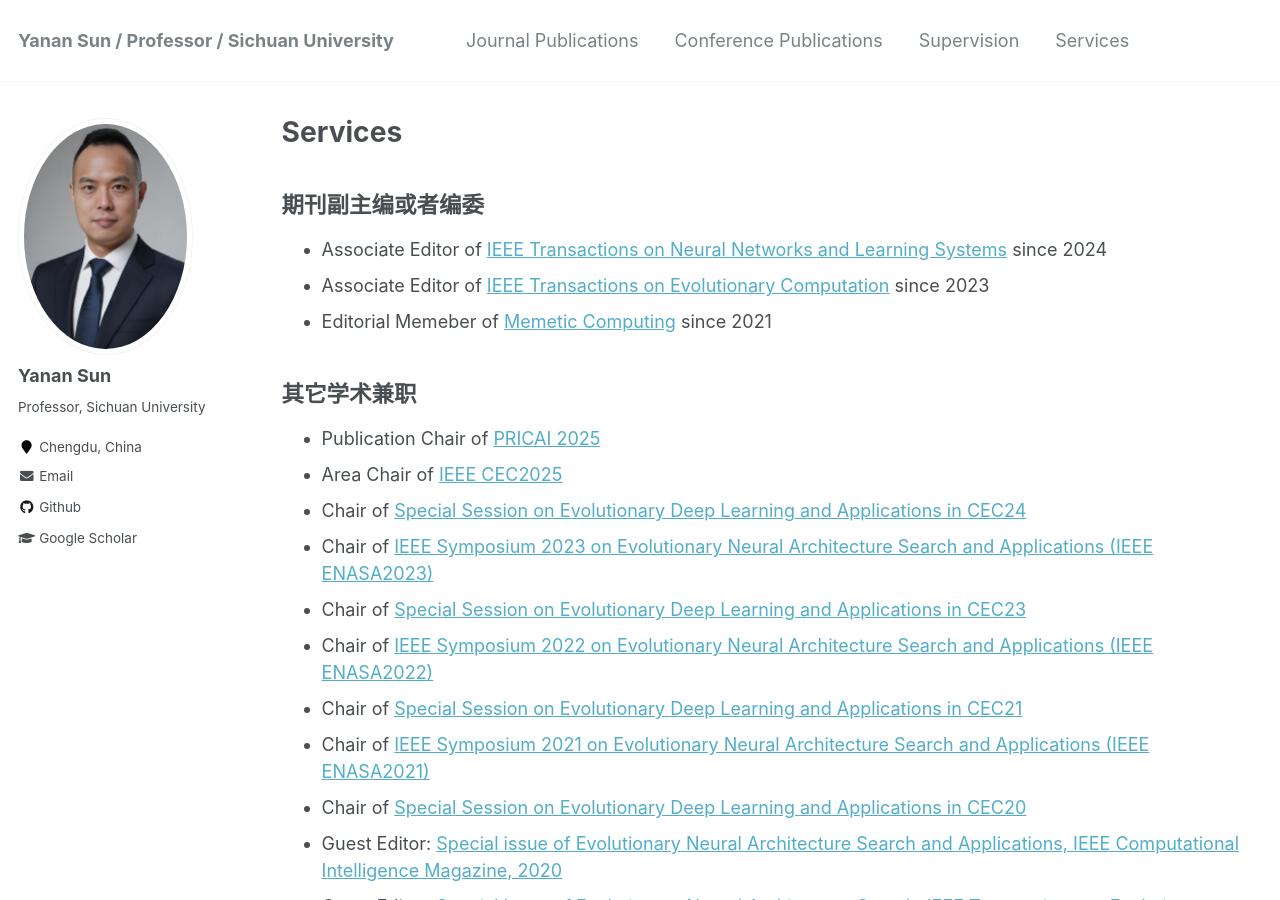
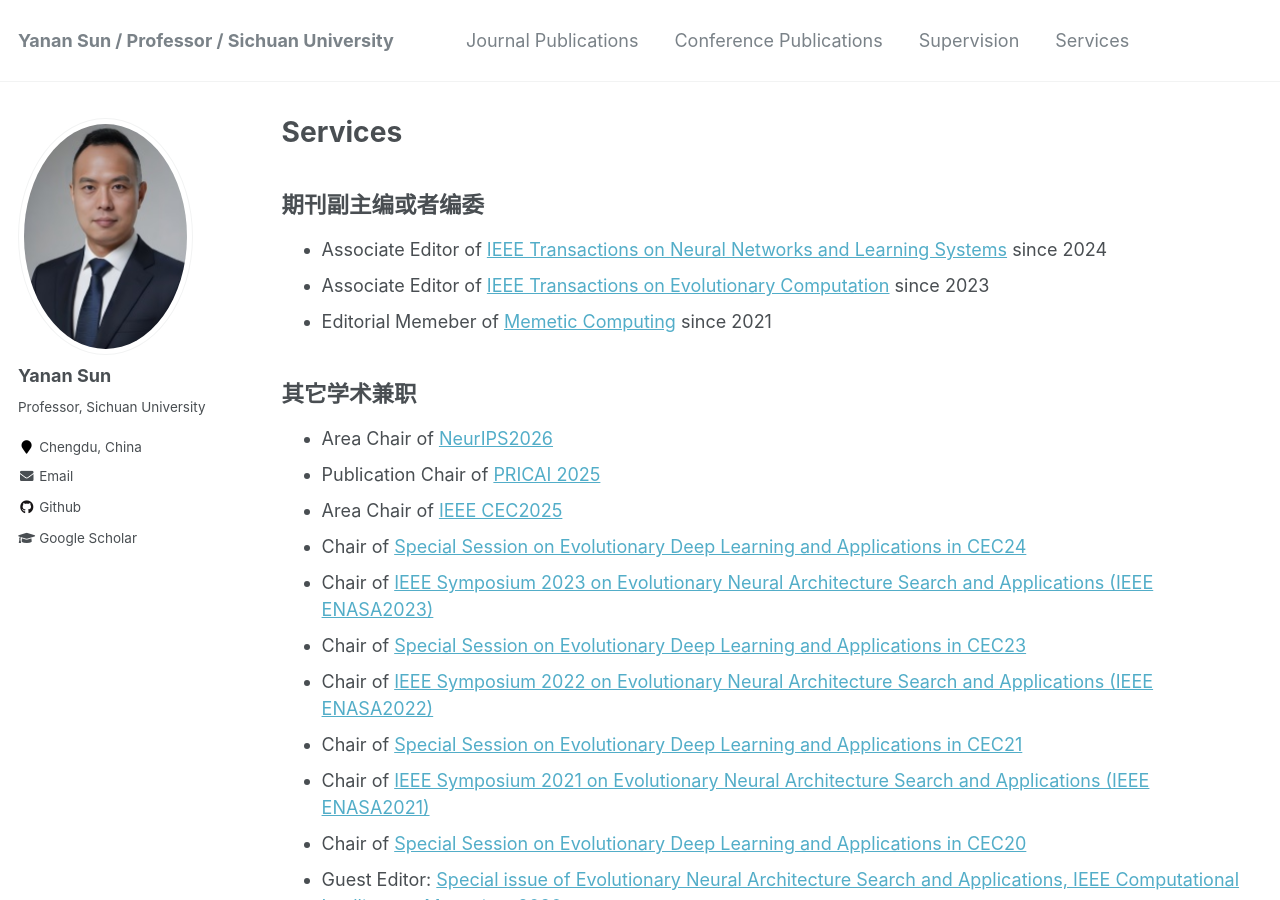
Before and after one commit to yn-sun/yn-sun.github.io, a Jekyll site: the page built from _pages/services.md, in a window 1280 px wide and 900 px high. Built offline with Jekyll 4.4.1, drawn with Linux system fonts in a browser that asks for light colours; comment, search, counter and statistics services are not loaded.

Commit message:
Update services.md

```diff
--- a/_pages/services.md
+++ b/_pages/services.md
@@ -11,6 +11,7 @@ author_profile: true
 * Editorial Memeber of [Memetic Computing](https://www.springer.com/journal/12293) since 2021
 
 ## 其它学术兼职
+* Area Chair of [NeurIPS2026](https://neurips.cc/Conferences/2026)
 * Publication Chair of [PRICAI 2025](https://www.pricai.org/2025/index.php/organization)
 * Area Chair of [IEEE CEC2025](https://www.cec2025.org/)
 * Chair of [Special Session on Evolutionary Deep Learning and Applications in CEC24](https://yn-sun.github.io/cec24.html)
```
